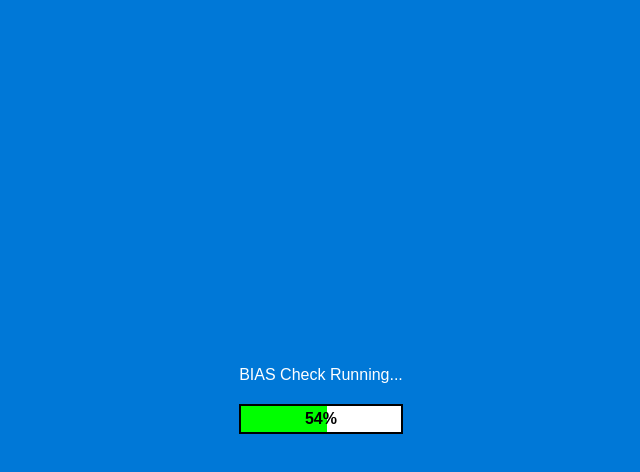
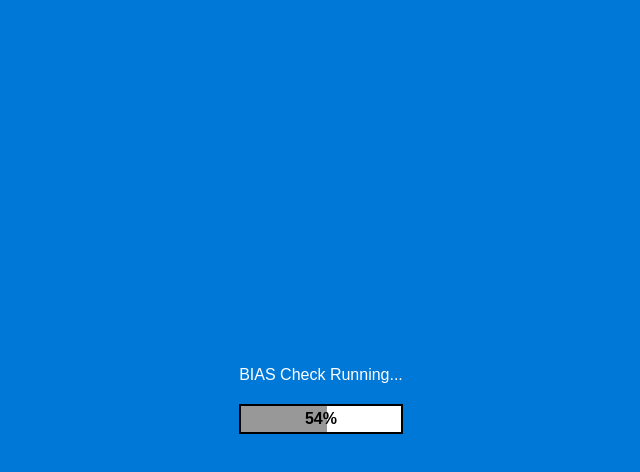
Before and after one commit to luishoffmann05/equality_scanner, a plain HTML site: page index.html in a window 1280 px wide. Both pictures are taken after a click on the button "Start System". Shown: the whole page, without its empty margins (319-959 px from the left). Drawn offline with Linux system fonts and the light colour scheme.

Commit message:
farbe geändert

```diff
--- a/index.html
+++ b/index.html
@@ -60,7 +60,7 @@
 
     #progress-fill {
       height: 100%;
-      background-color: #00ff00;
+      background-color: #989898;
       width: 0%;
       transition: width 0.1s;
     }
```
